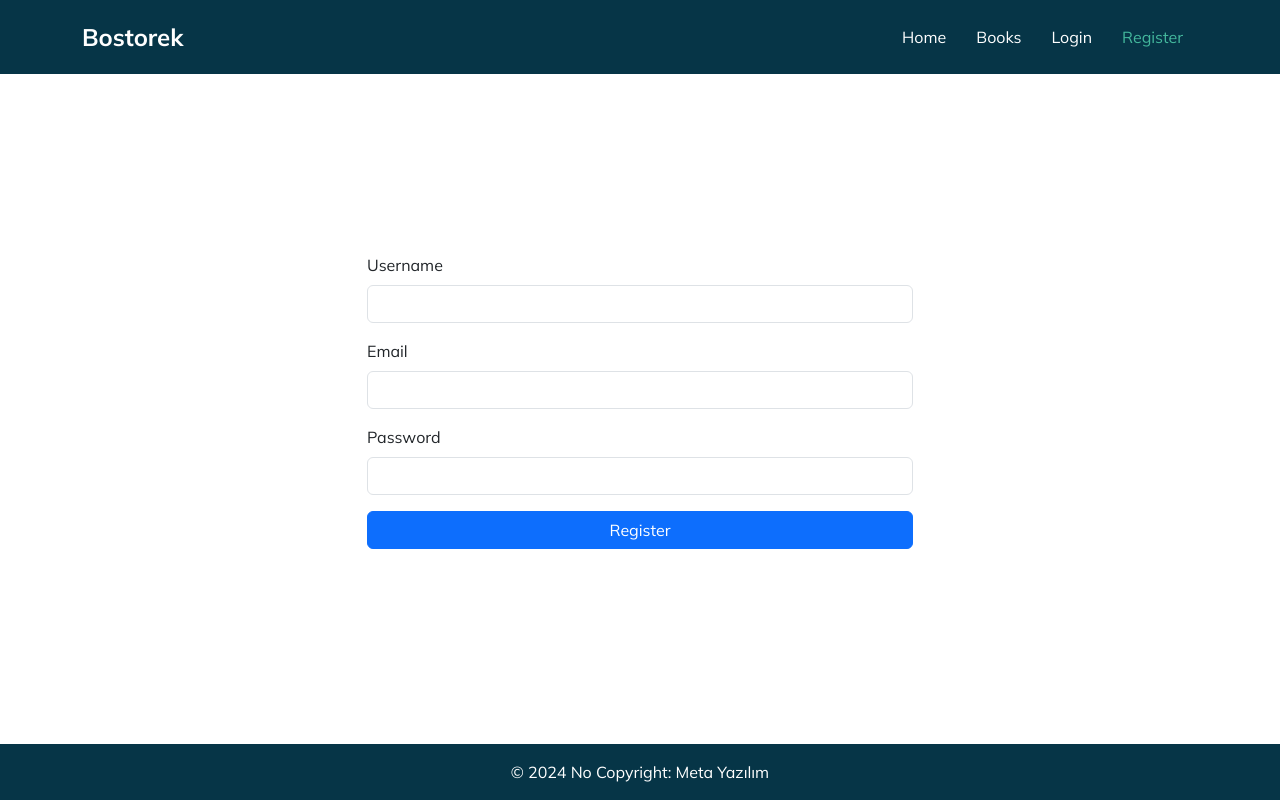
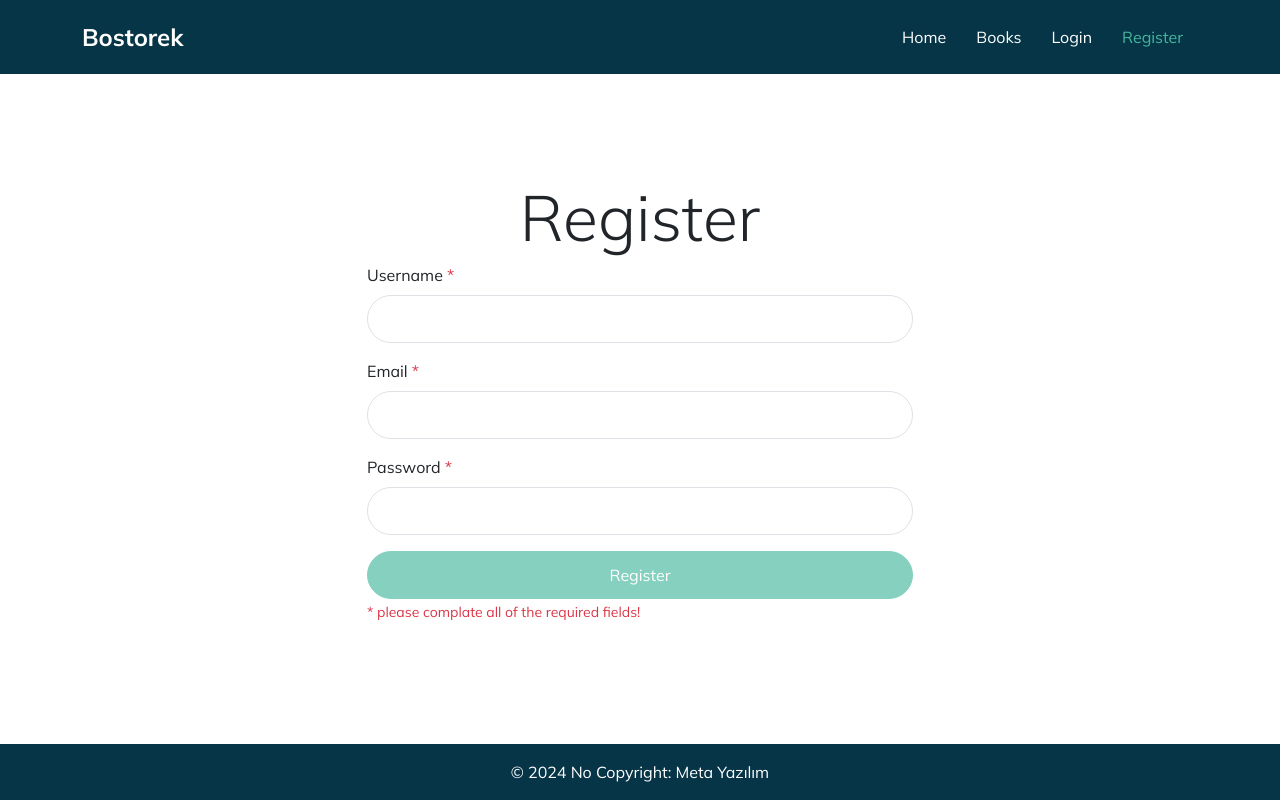
Before and after one commit to M-kemal/mevn-project, a Vue app in the folder frontend/: page /register in a window 1280 px wide. Built offline with nearby package versions, Linux system fonts and the light colour scheme; no server answers.

Commit message:
register validation

```diff
--- a/frontend/src/stores/authStore.js
+++ b/frontend/src/stores/authStore.js
@@ -14,17 +14,15 @@ export const useAuthStore = defineStore('authStore', {
 
   actions: {
     async register(newUserData) {
-      console.log('newUserData', newUserData);
       try {
         const response = await axios.post(
           'http://localhost:3000/api/v1/auth/register',
           newUserData
         );
-        // console.log('response', response);
         return response.data;
       } catch (error) {
-        // console.error('Error at getting user', error);
-        throw Error;
+        console.log(error);
+        throw error.response.data;
       }
     },
 
--- a/frontend/src/views/RegisterView.vue
+++ b/frontend/src/views/RegisterView.vue
@@ -1,21 +1,21 @@
 <template>
   <section class="full-section-height">
     <div class="container">
+      <div class="d-flex justify-content-center">
+        <h1 class="display-3">Register</h1>
+      </div>
       <form @submit.prevent="submitForm">
+        <div class="text-center">
+          <span v-if="showGenericWarningMessage" class="text-danger small"
+            >Shometing happened, please try again later!</span
+          >
+        </div>
         <div class="row justify-content-center">
-          <!-- n Field (Medium and Larger Screens) -->
           <div class="col-md-6 col-8 mb-3">
-            <label for="username" class="form-label">Username</label>
-            <!--* Strandart two way data binding -->
-            <!-- <input
-              type="text"
-              class="form-control"
-              id="username"
-              name="username"
-              required
-              :value="formData.userName"
-              @input="updateUserName"
-            /> -->
+            <label for="username" class="form-label"
+              >Username
+              <span class="text-danger">*</span>
+            </label>
             <input
               type="text"
               class="form-control"
@@ -23,44 +23,84 @@
               name="username"
               required
               v-model.trim="formData.username"
+              autocomplete="off"
+              :class="{
+                'is-valid': isUserNameValid,
+                'is-invalid': !isUserNameValid && showUserNameWarningMessage
+              }"
+              @focus="showUserNameWarningMessage = true"
+              @blur="showUserNameWarningMessage = false"
             />
+            <span v-if="showUserNameWarningMessage && !isUserNameValid" class="text-danger small"
+              >Username must be 5 and 20 characters!</span
+            >
           </div>
         </div>
 
         <div class="row justify-content-center">
-          <!-- Email Field (Medium and Larger Screens) -->
           <div class="col-md-6 col-8 mb-3">
-            <label for="email" class="form-label">Email</label>
+            <label for="email" class="form-label"
+              >Email
+              <span class="text-danger">*</span>
+            </label>
             <input
               type="email"
               class="form-control"
               id="email"
               name="email"
               required
+              autocomplete="off"
               v-model.trim="formData.email"
+              :class="{
+                'is-valid': isEmailValid,
+                'is-invalid':
+                  (!isEmailValid && showEmailNameWarningMessage) || existingEmail === formData.email
+              }"
+              @focus="showEmailNameWarningMessage = true"
+              @blur="showEmailNameWarningMessage = false"
             />
+            <span v-if="showEmailNameWarningMessage && !isEmailValid" class="text-danger small"
+              >Please provide valid email!</span
+            >
+            <span v-if="existingEmail === formData.email" class="text-danger small"
+              >{{ `${existingEmail} The email is already exist !` }}
+            </span>
           </div>
         </div>
 
-        <!-- Password Field -->
         <div class="row justify-content-center">
           <div class="col-md-6 col-8 mb-3">
-            <label for="password" class="form-label">Password</label>
+            <label for="password" class="form-label"
+              >Password
+              <span class="text-danger">*</span>
+            </label>
             <input
               type="password"
               class="form-control"
               id="password"
               name="password"
               required
+              autocomplete="off"
               v-model.trim="formData.password"
+              :class="{
+                'is-valid': isPasswordValid,
+                'is-invalid': !isPasswordValid && showPasswordWarningMessage
+              }"
+              @focus="showPasswordWarningMessage = true"
+              @blur="showPasswordWarningMessage = false"
             />
+            <span v-if="showPasswordWarningMessage && !isPasswordValid" class="text-danger small"
+              >Password must be between 4 and 10 characters!</span
+            >
           </div>
         </div>
 
-        <!-- Submit Button -->
         <div class="row justify-content-center">
           <div class="col-md-6 col-8 mb-3">
-            <button type="submit" class="btn btn-primary w-100">Register</button>
+            <button :disabled="!isFormValid" type="submit" class="btn btn-primary w-100">
+              Register
+            </button>
+            <span class="text-danger small">* please complate all of the required fields!</span>
           </div>
         </div>
       </form>
@@ -69,9 +109,10 @@
 </template>
 
 <script>
-import { reactive } from 'vue';
+import { computed, reactive, ref } from 'vue';
 import { useAuthStore } from '@/stores/authStore';
 import { useRouter } from 'vue-router';
+
 export default {
   setup() {
     const formData = reactive({
@@ -79,6 +120,12 @@ export default {
       email: '',
       password: ''
     });
+
+    const showUserNameWarningMessage = ref(false);
+    const showEmailNameWarningMessage = ref(false);
+    const showPasswordWarningMessage = ref(false);
+    const existingEmail = ref(null);
+    const showGenericWarningMessage = ref(false);
 
     const registerAuth = useAuthStore();
 
@@ -89,14 +136,71 @@ export default {
         await registerAuth.register(formData);
         router.push('/login');
         // console.log('Registiration successfull!');
-      } catch (error) {
-        console.log('Registiration failed.');
+      } catch (data) {
+        const { error } = data;
+
+        if (error === 'The Email is already exist!') {
+          existingEmail.value = formData.email;
+        } else {
+          showGenericWarningMessage.value = true;
+          formData.username = '';
+          formData.email = '';
+          formData.password = '';
+        }
       }
     };
 
-    return { formData, submitForm };
+    const isUserNameValid = computed(() => {
+      return formData.username.length >= 5 && formData.username.length <= 20;
+    });
+    const isEmailValid = computed(() => {
+      return /^[^\s@]+@[^\s@]+\.[^\s@]+$/.test(formData.email);
+    });
+    const isPasswordValid = computed(() => {
+      return formData.password.length >= 4 && formData.password.length <= 10;
+    });
+
+    const isFormValid = computed(() => {
+      return isUserNameValid.value && isEmailValid.value && isPasswordValid.value;
+    });
+
+    return {
+      formData,
+      submitForm,
+      isUserNameValid,
+      showUserNameWarningMessage,
+      isEmailValid,
+      showEmailNameWarningMessage,
+      showPasswordWarningMessage,
+      isPasswordValid,
+      isFormValid,
+      existingEmail,
+      showGenericWarningMessage
+    };
   }
 };
 </script>
 
-<style scoped></style>
+<style scoped>
+.form-control {
+  border-radius: 25px;
+  height: 48px;
+}
+
+.form-control:focus {
+  box-shadow: none;
+}
+
+.btn-primary {
+  border-radius: 25px;
+  height: 48px;
+  background-color: #44b89d;
+  border: 1px solid #44b89d;
+}
+
+.btn-primary:hover {
+  background-color: #fff;
+  color: #44b89d;
+  transition: all 0.3s ease;
+}
+</style>
```
Also changed, not shown: 1 other file (tests, documents, lock files or other folders).
